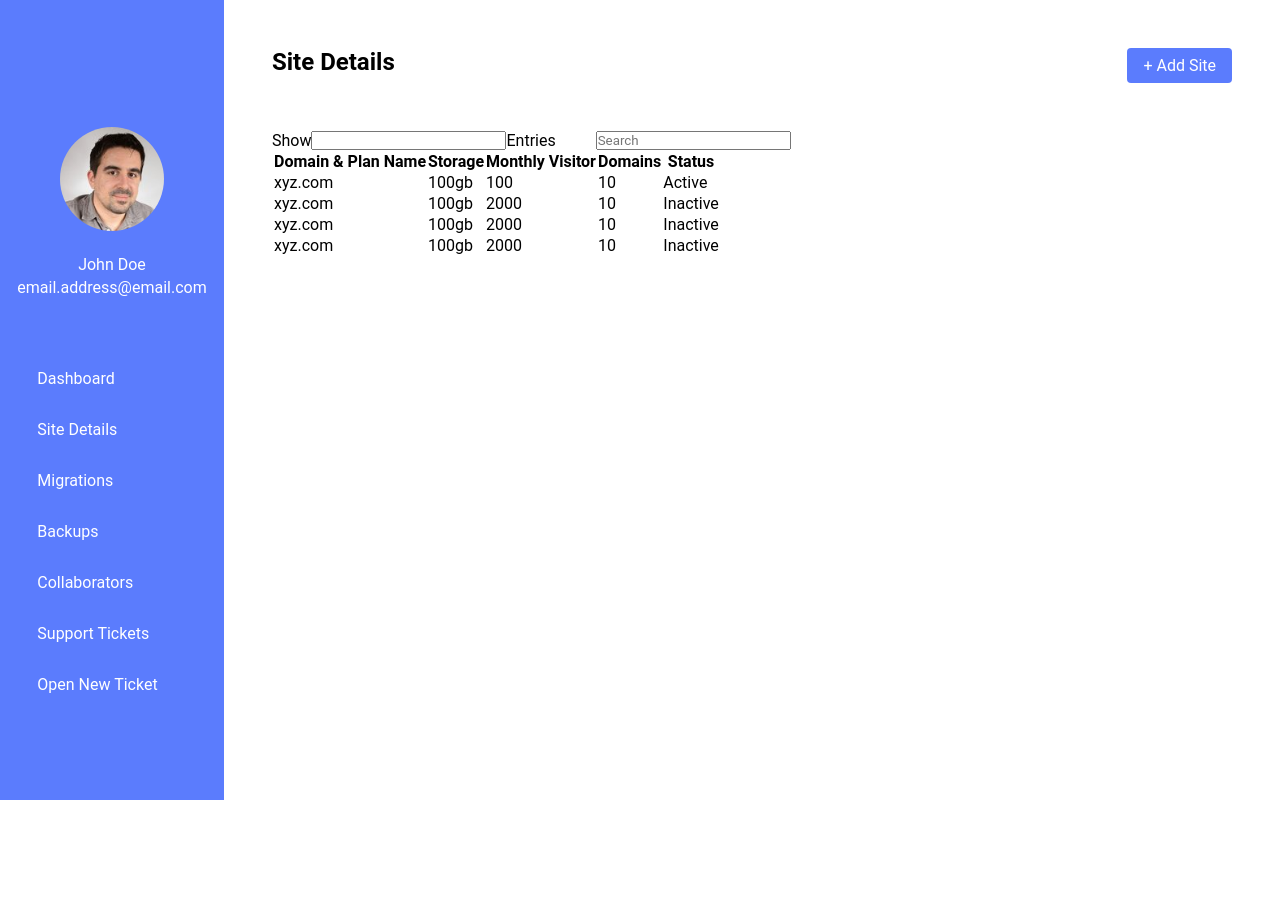
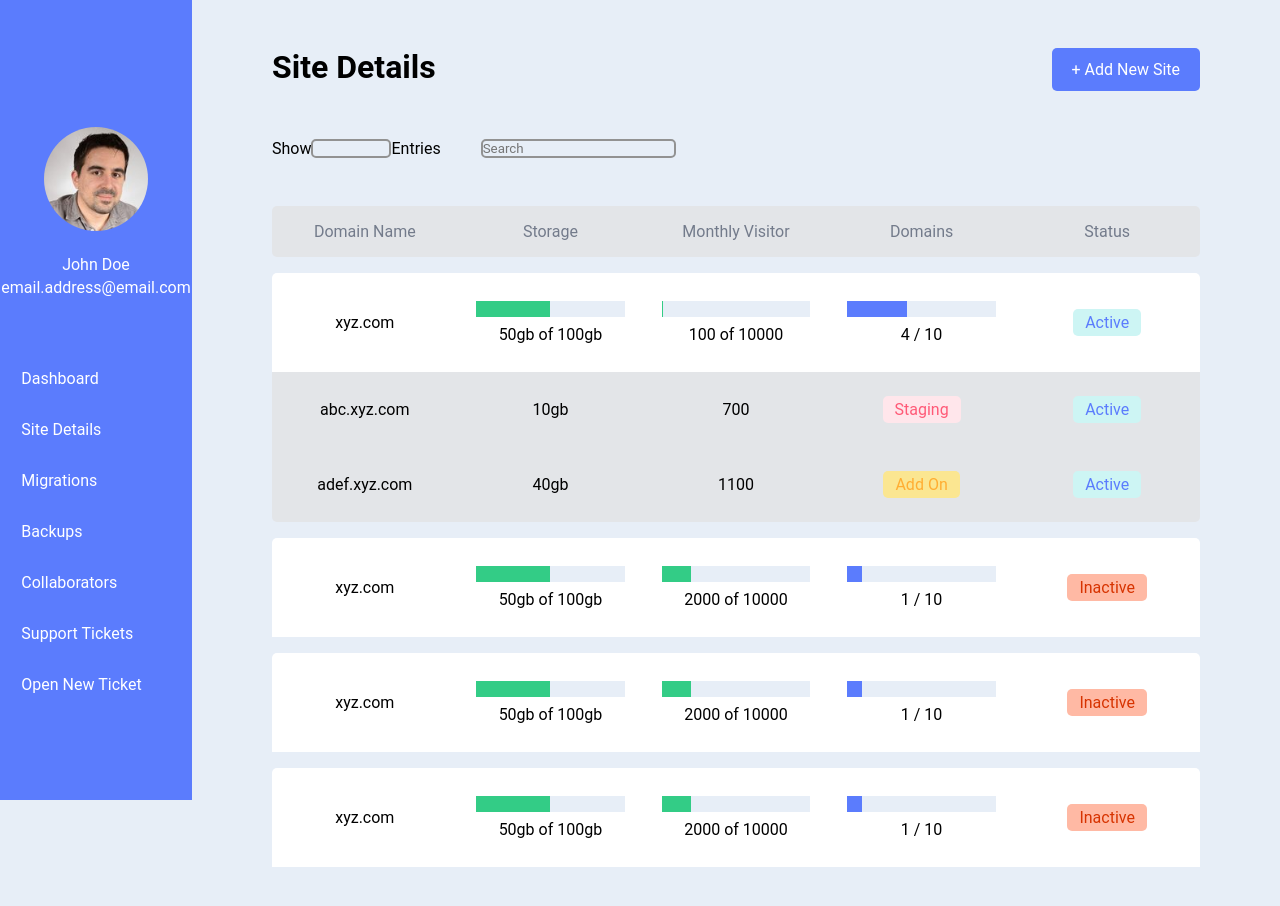
Before and after one commit to avibhanshu/domain-manager, an Angular app: page / in a window 1280 px wide. Shown: the top 906 px of the page. Before the commit the page ends 800 px from the top, so only its background shows below. Built offline with nearby package versions, Linux system fonts and the light colour scheme; data requests are answered from the project's data file.

Commit message:
Add data table and minor refactor

```diff
--- a/src/app/app.component.scss
+++ b/src/app/app.component.scss
@@ -1,13 +1,16 @@
 .container {
     display: flex;
-    height: 100vh;
 
     & .sidebar {
-        flex-basis: 17.5%;
         background-color: #5B7CFD;
+        position: fixed;
+        height: 100%;
+        width: 15%;
     }
 
     & .content {
-        flex-basis: 82.5%;
+        position: relative;
+        flex-basis: 85%;
+        left: 15%;
     }
 }
--- a/src/app/content/content.component.scss
+++ b/src/app/content/content.component.scss
@@ -1,3 +1,3 @@
 .main {
-    padding: 3rem;
+    padding: 3rem 5rem;
 }
--- a/src/app/content/site-details/site-details.component.html
+++ b/src/app/content/site-details/site-details.component.html
@@ -1,20 +1,84 @@
 <header class="content__header">
-    <h2>Site Details</h2>
-    <a type="button" class="btn">+ Add Site</a>
+  <h1>Site Details</h1>
+  <a type="button" class="btn">+ Add New Site</a>
 </header>
 
 <app-table-config></app-table-config>
 
-<table>
-    <tr>
-        <th *ngFor="let col of columns">
-            {{ col }}
-        </th>
-    </tr>
-
-    <tr *ngFor="let domain of domains">
-        <td *ngFor="let i of index">
-            {{ domain[i] }}
-        </td>
-    </tr>
-</table>
+<section class="data__table">
+  <div class="data__columns">
+    <div *ngFor="let col of columns" class="data__column">
+      {{ col }}
+    </div>
+  </div>
+  <div class="data__row" *ngFor="let domain of domains">
+    <div class="domain__details">
+      <div class="domain__details--name data__table-cell">
+        {{ domain.domain }}
+      </div>
+      <div class="domain__details--storage data__table-cell">
+        <div class="progress-bar">
+          <div
+            class="status"
+            [ngStyle]="{
+              width: calcProgress(domain.usedStorage, domain.storage)
+            }"
+          ></div>
+        </div>
+        <p>{{ domain.usedStorage }} of {{ domain.storage }}</p>
+      </div>
+      <div class="domain__details--monthly-visitor data__table-cell">
+        <div class="progress-bar">
+          <div
+            class="status"
+            [ngStyle]="{
+              width: calcProgress(
+                domain.monthlyVisitor,
+                domain.monthlyVisitorCapacity
+              )
+            }"
+          ></div>
+        </div>
+        <p>
+          {{ domain.monthlyVisitor }} of {{ domain.monthlyVisitorCapacity }}
+        </p>
+      </div>
+      <div class="domain__details--domains data__table-cell">
+        <div class="progress-bar">
+          <div
+            class="status domain-status"
+            [ngStyle]="{
+              width: calcProgress(domain.usedDomains, domain.availableDomains)
+            }"
+          ></div>
+        </div>
+        <p>{{ domain.usedDomains }} / {{ domain.availableDomains }}</p>
+      </div>
+      <div class="domain__details--status data__table-cell">
+        <div class="tag" [ngClass]="getTagClass(domain.status)">
+            {{ domain.status }}
+          </div>
+      </div>
+    </div>
+    <div class="subdomain__details" *ngIf="domain.subdomain.length">
+      <div
+        class="data__row--subdomain"
+        *ngFor="let subdomain of domain.subdomain"
+      >
+        <div class="data__table-cell">{{ subdomain.name }}</div>
+        <div class="data__table-cell">{{ subdomain.usedStorage }}</div>
+        <div class="data__table-cell">{{ subdomain.monthlyVisitor }}</div>
+        <div class="data__table-cell">
+          <div class="tag" [ngClass]="getTagClass(subdomain.domainTag)">
+            {{ subdomain.domainTag }}
+          </div>
+        </div>
+        <div class="data__table-cell">
+          <div class="tag" [ngClass]="getTagClass(domain.status)">
+            {{ domain.status }}
+          </div>
+        </div>
+      </div>
+    </div>
+  </div>
+</section>
--- a/src/app/content/site-details/site-details.component.scss
+++ b/src/app/content/site-details/site-details.component.scss
@@ -1,13 +1,127 @@
 .content__header {
+  display: flex;
+  justify-content: space-between;
+  margin-bottom: 3rem;
+
+  .btn {
+    background-color: #5b7cfd;
+    border-radius: 5px;
+    color: #FFFFFF;
+    cursor: pointer;
+    padding: 0.75rem 1.25rem;
+  }
+}
+
+.data__table {
+  margin-top: 3rem;
+
+  .data__columns {
     display: flex;
+    width: 100%;
+    background-color: #e3e5e8;
+    border-radius: 5px;
     justify-content: space-between;
-    margin-bottom: 3rem;
 
-    .btn {
-        background-color: #5B7CFD;
-        border-radius: 4px;
-        color: #fff;
-        cursor: pointer;
-        padding: 0.5rem 1rem;
+    .data__column {
+      padding: 1rem 2rem;
+      color: #737b8b;
+      flex-basis: 20%;
+      text-align: center;
     }
+  }
+
+  .data__table-cell {
+    display: flex;
+    flex-direction: column;
+    justify-content: center;
+    align-items: center;
+    flex-basis: 20%;
+  }
+
+  .tag {
+      padding: 0.25rem 0.75rem;
+      border-radius: 5px;
+  }
+
+  .add-on {
+    background-color: #fbe691;
+    color: #ffae33;
+  }
+
+  .primary {
+    background-color: #DEE5FF;
+    color: #D8E0FE;
+  }
+
+  .staging {
+      background-color: lighten(#FFC0CB, 7.5%);
+      color: darken(#FFC0CB, 20%);
+  }
+
+  .active {
+    background-color: #CDF5F4;
+    color: #5b7cfd;
+  }
+
+  .inactive {
+      background-color: lighten(#FF7F57, 15%);
+      color: darken(#FF7F57, 25%);
+  }
+
+
+  .data__row {
+    margin: 1rem 0;
+
+    .domain__details {
+      display: flex;
+      justify-content: space-between;
+      width: 100%;
+      background-color: #FFFFFF;
+      border-top-left-radius: 5px;
+      border-top-right-radius: 5px;
+      padding: 1.75rem 0;
+
+      .domain__details--storage {
+        justify-content: space-evenly;
+      }
+
+      .domain__details--monthly-visitor {
+        justify-content: space-evenly;
+      }
+
+      .progress-bar {
+        background-color: #e7eef7;
+        width: 80%;
+        margin-bottom: 0.5rem;
+
+        .status {
+          background-color: #33cc86;
+          height: 1rem;
+        }
+
+        .domain-status {
+          background-color: #5b7cfd;
+        }
+      }
+    }
+
+    .subdomain__details {
+      background-color: #e3e5e8;
+      display: flex;
+      flex-direction: column;
+      justify-content: space-between;
+      width: 100%;
+      border-bottom-left-radius: 5px;
+      border-bottom-right-radius: 5px;
+
+      .data__row--subdomain {
+        display: flex;
+        justify-content: space-between;
+        width: 100%;
+        border-top-left-radius: 5px;
+        border-top-right-radius: 5px;
+        padding: 1.5rem 0;
+      }
+    }
+  }
 }
--- a/src/app/content/site-details/site-details.component.ts
+++ b/src/app/content/site-details/site-details.component.ts
@@ -33,28 +33,32 @@ export class SiteDetailsComponent implements OnInit, OnDestroy {
     // this.domainService.addDomain();
   }
 
+  calcProgress(usedCapacity: any, totalCapacity: any) {
+    const numerator = parseInt(usedCapacity.toString());
+    const denominator = parseInt(totalCapacity.toString());
+    const percentage = (numerator/denominator) * 100;
+    return `${percentage}%`;
+  }
+
+  getTagClass(tag: string) {
+    const classObj = {
+      Primary: 'primary',
+      Staging: 'staging',
+      'Add On': 'add-on',
+      Active: 'active',
+      Inactive: 'inactive'
+    }
+    return classObj[tag];
+  }
+
   columns = [
-    'Domain & Plan Name',
+    'Domain Name',
     'Storage',
     'Monthly Visitor',
     'Domains',
     'Status',
   ];
 
-  index = [
-    // 'id',
-    'domain',
-    'storage',
-    // 'usedStorage',
-    // 'domainTag',
-    'monthlyVisitor',
-    'availableDomains',
-    'status'
-    // 'usedDomains',
-    // 'monthlyVisitorCapacity',
-    // 'subdomain',
-  ];
-
   ngOnDestroy(): void {
     this.domainsSubscription.unsubscribe();
   }
--- a/src/app/content/table-config/table-config.component.html
+++ b/src/app/content/table-config/table-config.component.html
@@ -1,6 +1,6 @@
 <div class="config">
     <p>Show</p>
-    <input type="number">
+    <input type="number" class="entries input">
     <p>Entries</p>
-    <input type="text" name="" id="" placeholder="Search" class="search">
+    <input type="text" name="" id="" placeholder="Search" class="search input">
 </div>
--- a/src/app/content/table-config/table-config.component.scss
+++ b/src/app/content/table-config/table-config.component.scss
@@ -1,9 +1,19 @@
 .config {
     display: flex;
-    width: 42.5%;
+    width: 37.5%;
     justify-content: space-between;
+
+    .entries {
+        width: 5rem;
+    }
 
     .search {
         margin: 0 2.5rem;
     }
+
+    .input {
+        background: transparent;
+        border-radius: 5px;
+        border: 2px solid #929292;
+    }
 }
--- a/src/app/sidebar/sidebar.component.scss
+++ b/src/app/sidebar/sidebar.component.scss
@@ -3,7 +3,7 @@
     align-items: center;
     height: 100%;
     justify-content: center;
-    color: #fff;
+    color: #FFFFFF;
 }
 
 .container {
@@ -48,7 +48,7 @@
 
         .nav__link {
             text-decoration: none;
-            color: #fff;
+            color: #FFFFFF;
         }
     }
 }
--- a/src/styles.scss
+++ b/src/styles.scss
@@ -2,6 +2,7 @@ html,
 body {
   font-family: Roboto, "Helvetica Neue", sans-serif;
   height: 100%;
+  background-color: #E7EEF7;
 }
 
 * {
```
